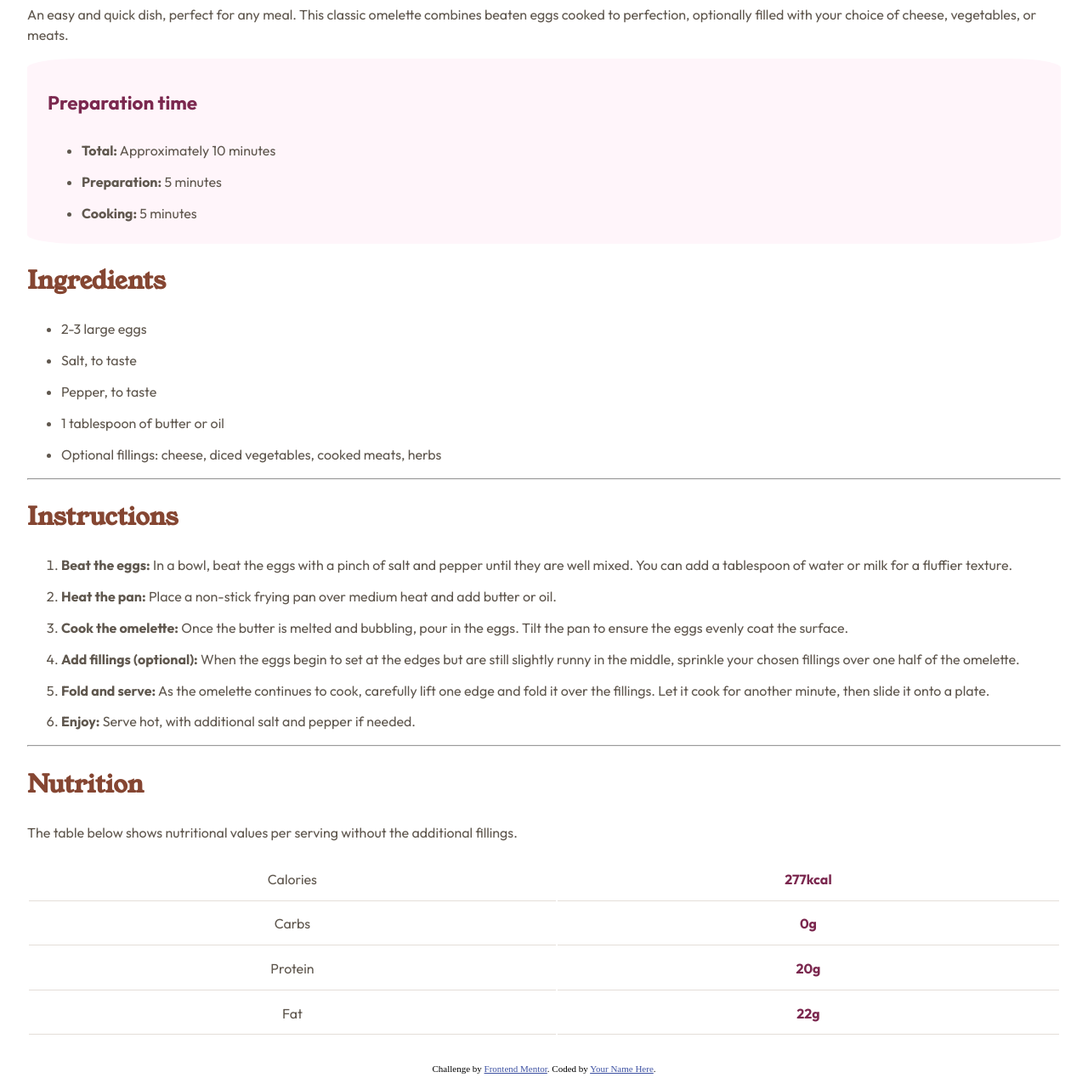
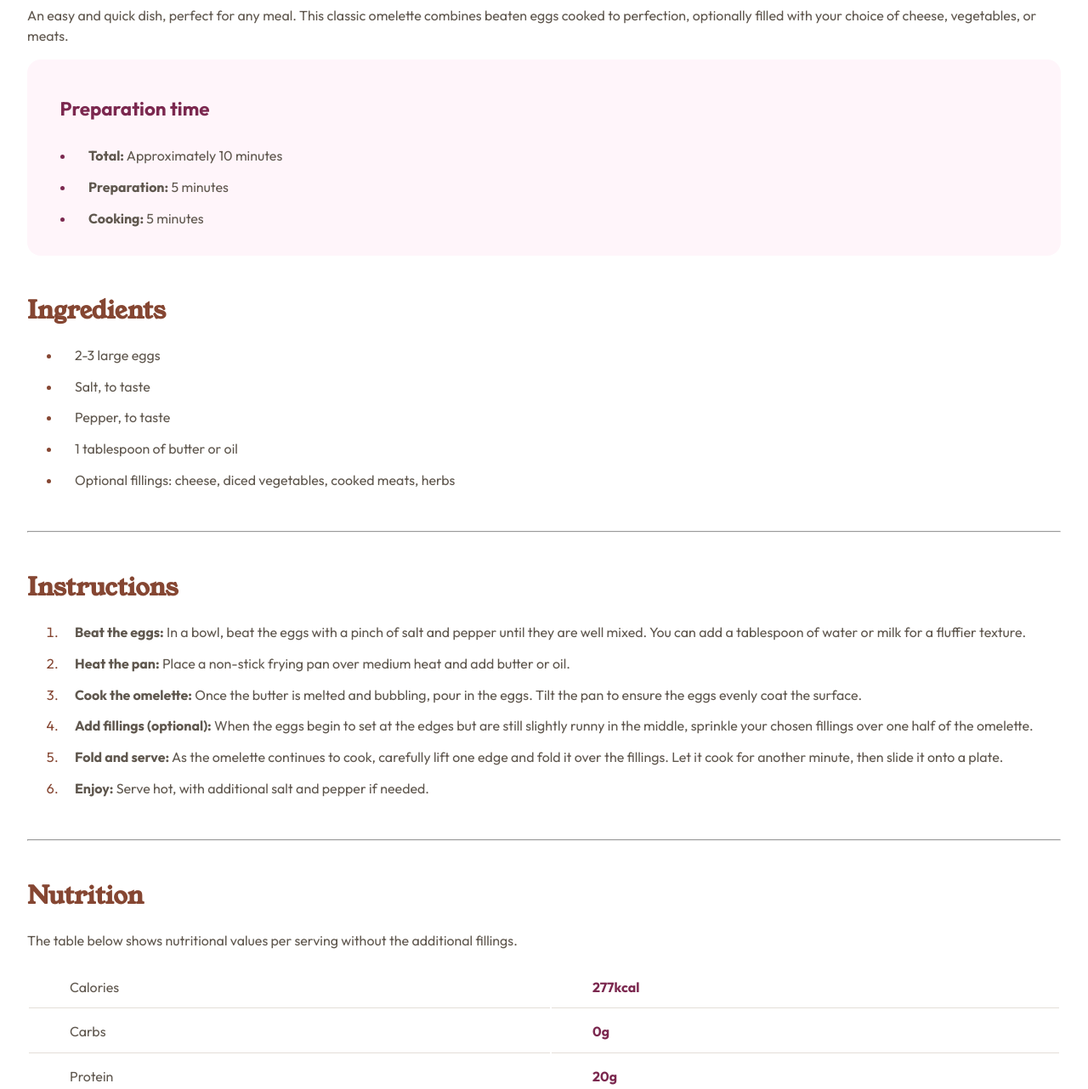
Before and after one commit to Prithwish-Hati/recipe-page, a plain HTML site: page index.html in a window 1280 px wide. Shown: the part 699-1981 px from the top of the page at 85% size. Drawn offline with nearby package versions, Linux system fonts and the light colour scheme.

Commit message:
desktop design

```diff
--- a/index.css
+++ b/index.css
@@ -7,9 +7,25 @@ body {
 .main {
   font-size: 1rem;
   padding: 2em;
+  max-width: 1440px;
+}
+
+section {
+  margin: 3em 0;
+}
+
+hr {
+  color: hsl(30, 18%, 87%);
 }
 
 .head-image {
+  width: 100vw;
+  margin: -2em 0 0 -2em;
+  border-radius: 0px;
+}
+
+.head-image__mob {
+  display: block;
   width: 100%;
 }
 
@@ -27,18 +43,28 @@ body {
 
 .callout {
   background-color: hsl(330, 100%, 98%);
-  padding: 0.5em 1.5em;
-  border-radius: 5%;
+  padding: 1em;
+  border-radius: 1em;
 }
 
 .callout-heading {
   font-family: "Outfit", sans-serif;
   color: hsl(332, 51%, 32%);
   font-size: 1.4rem;
+  margin-left: 1em;
+}
+
+li::marker {
+  color: hsl(14, 45%, 36%);
+}
+
+.callout-list > li::marker {
+  color: hsl(332, 51%, 32%);
 }
 
 .list-item {
   margin-bottom: 0.8em;
+  text-indent: 1em;
 }
 
 .table {
@@ -73,3 +99,17 @@ td {
 .attribution a {
   color: hsl(228, 45%, 44%);
 }
+
+@media screen and (min-width: 768px) {
+  .head-image {
+    width: 100%;
+    border-radius: 1.5em;
+    max-height: 85vh;
+    margin: 0em;
+  }
+
+  .table {
+    text-align: left;
+    text-indent: 3em;
+  }
+}
--- a/index.html
+++ b/index.html
@@ -14,11 +14,15 @@
     @import url('https://fonts.googleapis.com/css2?family=Outfit:wght@400;600;700&family=Young+Serif&display=swap');
   </style>
 
+  <link rel="stylesheet" href="https://necolas.github.io/normalize.css/7.0.0/normalize.css">
   <link rel="stylesheet" href="index.css">
 </head>
 
 <body>
   <main class="main">
+
+
+
     <header>
       <img src="assets/images/image-omelette.jpeg" alt="omelette" class="head-image">
       <h1 class="head-text h1">Simple Omelette Recipe</h1>
@@ -32,7 +36,7 @@
       <aside class="callout">
         <h4 class="callout-heading">Preparation time</h4>
 
-        <ul class="body-text">
+        <ul class="body-text callout-list">
           <li class="list-item"><strong>Total:</strong> Approximately 10 minutes</li>
           <li class="list-item"><strong>Preparation:</strong> 5 minutes</li>
           <li class="list-item"><strong>Cooking:</strong> 5 minutes</li>
@@ -43,7 +47,7 @@
     <section>
       <h2 class="head-text h2">Ingredients</h2>
 
-      <ul class="body-text">
+      <ul class="body-text ingredient-list">
         <li class="list-item">2-3 large eggs</li>
         <li class="list-item">Salt, to taste</li>
         <li class="list-item">Pepper, to taste</li>
@@ -118,10 +122,10 @@
 
     </section>
   </main>
-  <footer>
+  <footer class="body-text">
     <div class="attribution">
       Challenge by <a href="https://www.frontendmentor.io?ref=challenge" target="_blank">Frontend Mentor</a>.
-      Coded by <a href="#">Your Name Here</a>.
+      Coded by <a href="https://github.com/Prithwish-Hati">Prithwish Hati</a>.
     </div>
   </footer>
 </body>
```
